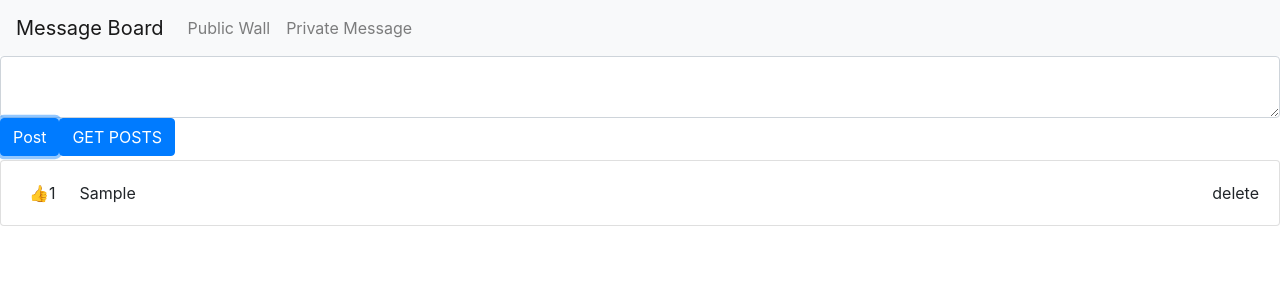
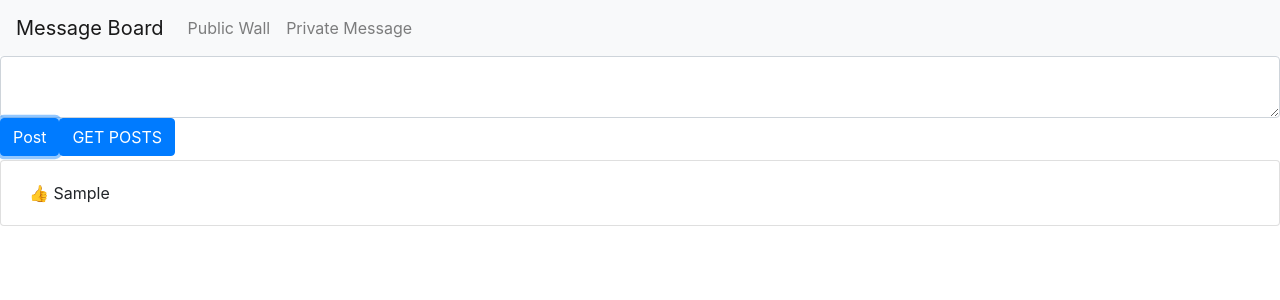
Before and after one commit to pavankumarchalla/message-board-redux, a React (Create React App) app: page / in a window 1280 px wide. Both pictures are taken after typing "Sample" into the empty fields and a click on the button "Post". Shown: the top 300 px of the page. Built offline with nearby package versions, Linux system fonts and the light colour scheme.

Commit message:
object is now used in place of an array to display all the elements of get post

```diff
--- a/src/components/publicBoard/PublicList.js
+++ b/src/components/publicBoard/PublicList.js
@@ -14,21 +14,29 @@ class PostList extends React.Component {
 
     return (
       <ul className="list-group">
-        {this.props.posts.map(post => {
+        {this.props.posts.map((post, key) => {
           return (
-            <div key={post} className="card mt-1">
+            <div key={key} className="card mt-1">
               <div className="card-body">
+                {!post.userId ?
                 <span className="ml-2" role="img" aria-label="">
-                  👍
+                  👍 {post}
                 </span>
+                :
+                <div>
                   <span className="mr-4 upvotes">1</span>
-                {post}
+                  <p>UserID: {post.userId}</p>
+                  <p>ID: {post.id}</p>
+                  <p>Title: {post.title}</p>
+                  <p>Body: {post.body}</p>
                   <span
                     onClick={this.handleDelete.bind(this, post)}
                     className="float-right"
                   >
                     delete
                   </span>
+                </div>
+              }
               </div>
             </div>
           );
--- a/src/reduces/post_reducer.js
+++ b/src/reduces/post_reducer.js
@@ -10,7 +10,7 @@ export const postReducer = (state = [], action) => {
             return [...updatedPosts];
 
         case "LOAD_POSTS":
-            return [...state, ...action.payload.data.map(data => data.title)]
+            return [...state, ...action.payload.data.map(data => data)]
 
         default:
             return state;
```
Lines whose indentation alone changed are shown as unchanged.
